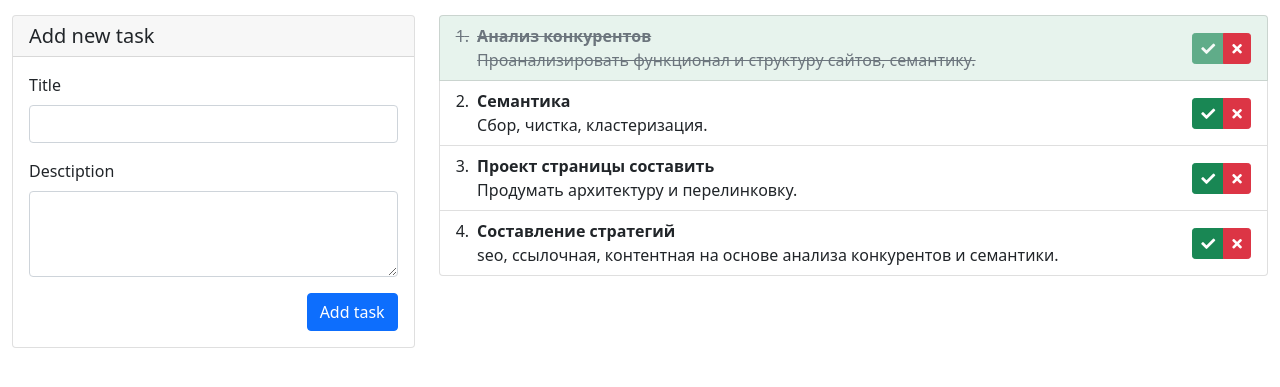
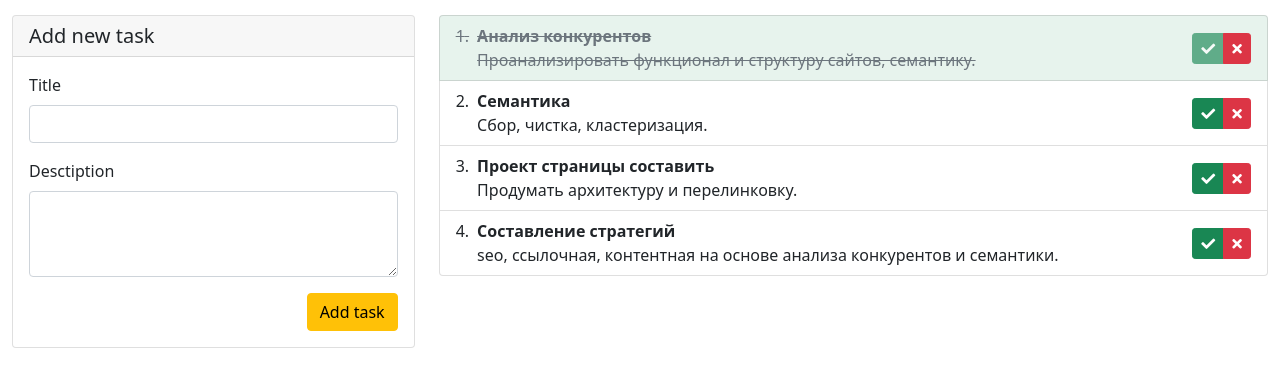
Before and after one commit to YuriyLysyuk/simple-todo-list, a plain HTML site: page index.html in a window 1280 px wide. Shown: the part 89-476 px from the top of the page. Drawn offline with nearby package versions, Linux system fonts and the light colour scheme.

Commit message:
Change add task button style

```diff
--- a/index.html
+++ b/index.html
@@ -61,7 +61,7 @@
                   ></textarea>
                 </div>
                 <div class="d-flex justify-content-end">
-                  <button type="submit" class="btn btn-primary">
+                  <button type="submit" class="btn btn-warning">
                     Add task
                   </button>
                 </div>
```
